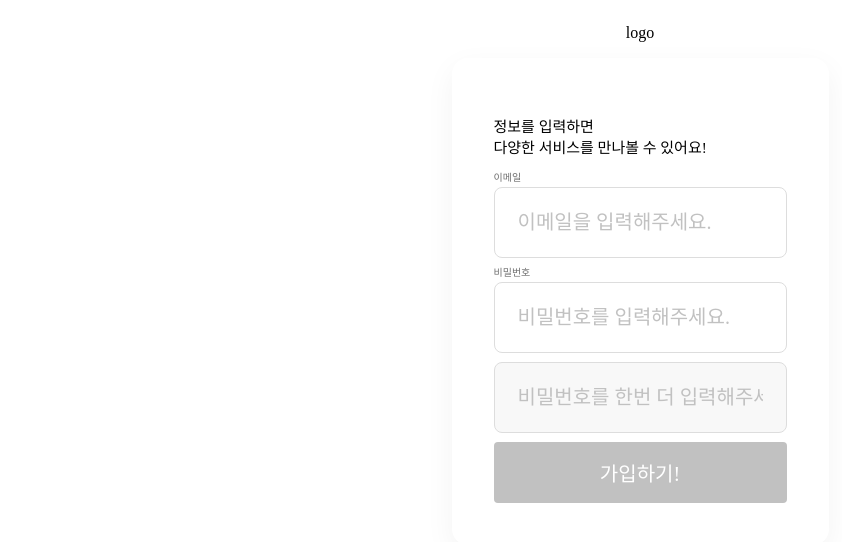
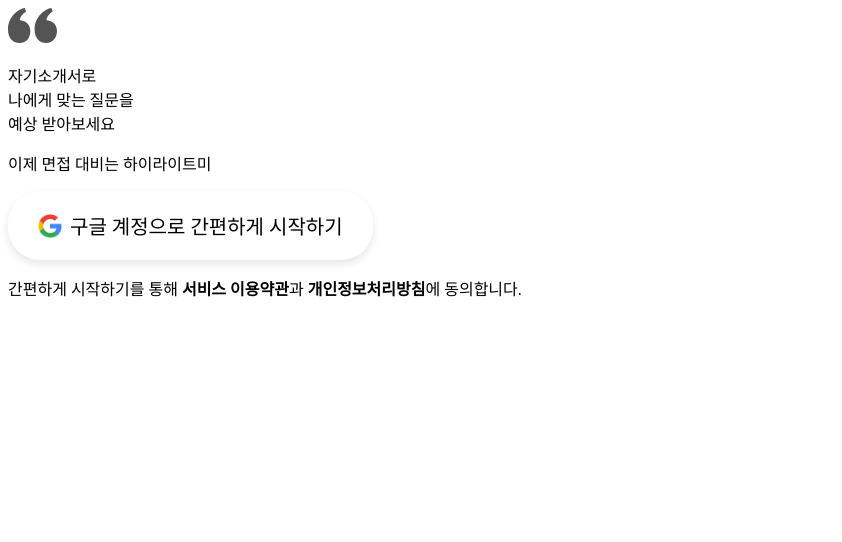
Before and after one commit to SominLeeeeee/highlightme_front_public, a React (Create React App) app: page /signup in a window 1280 px wide. Shown: the top 542 px of the page, without its empty margins (0-842 px from the left). Built offline with nearby package versions, Linux system fonts and the light colour scheme.

Commit message:
[FE-3] 회원가입 유도 페이지 뼈대

```diff
--- a/src/App.js
+++ b/src/App.js
@@ -3,7 +3,7 @@ import "./store";
 import { BrowserRouter as Router, Route, Switch } from "react-router-dom";
 
 const SignIn = lazy(() => import("./components/GoogleLoginButton"));
-const SignUp = lazy(() => import("./routes/SignUp"));
+const SignUp = lazy(() => import("./routes/GotoSignUp"));
 const QuestionsList = lazy(() => import("./routes/QuestionsList"));
 const KeywordGraphView = lazy(() => import("./routes/KeywordGraphView"));
 const Coverletter = lazy(() => import("./routes/Coverletter"));
--- /dev/null
+++ b/src/routes/GotoSignUp.js
@@ -0,0 +1,26 @@
+import React from "react";
+import GoogleLoginPage from "../components/GoogleLoginButton";
+import "../style/gotoSignUp.scss";
+
+function GotoSignUp() {
+  return (
+    <div>
+      <img src="/images/ic-quotation.svg" />
+      <p>
+        자기소개서로
+        <br />
+        나에게 맞는 질문을
+        <br />
+        예상 받아보세요
+      </p>
+      <p>이제 면접 대비는 하이라이트미</p>
+      <GoogleLoginPage></GoogleLoginPage>
+      <p>
+        간편하게 시작하기를 통해 <b>서비스 이용약관</b>과{" "}
+        <b>개인정보처리방침</b>에 동의합니다.
+      </p>
+    </div>
+  );
+}
+
+export default GotoSignUp;
```
Also changed, not shown: public/images/ic-quotation.svg (added), src/style/gotoSignUp.scss (added).
